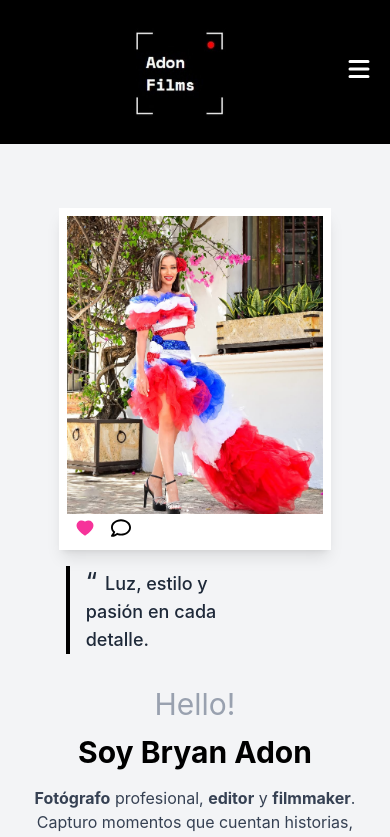
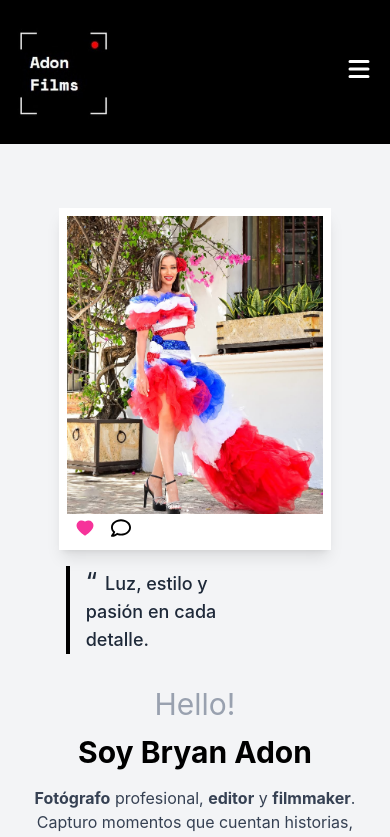
Before and after one commit to Rasmeh27/Bryan-Adon-portafolio, a React (Vite) app: page / in a window 390 px wide. Shown: the top 837 px of the page. Built offline with nearby package versions, Linux system fonts and the light colour scheme.

Commit message:
header fixed

```diff
--- a/src/components/header.jsx
+++ b/src/components/header.jsx
@@ -24,14 +24,14 @@ const Header = () => {
         scrolled ? "py-2" : "py-6"
       }`}
     >
-      <div className="flex justify-between items-center px-4 md:px-10 transition-all duration-500">
+      <div className="flex justify-between items-center px-4 md:px-10 w-full">
         {/* Imagen del fotógrafo - solo en desktop y no scrolled */}
         {!scrolled && (
           <img
             src={photographer}
             alt="photographer"
             loading="lazy"
-            className="hidden md:block w-250 h-100 object-cover transition-all duration-500"
+            className="hidden md:block w-[730px] h-auto object-cover transition-all duration-500"
           />
         )}
 
@@ -43,7 +43,7 @@ const Header = () => {
               src={logo}
               alt="logo"
               loading="lazy"
-              className="block md:hidden w-24 h-24 mx-auto transition-all duration-500"
+              className="block md:hidden w-24 h-24"
             />
 
             {/* Desktop: logo grande */}
@@ -51,7 +51,7 @@ const Header = () => {
               src={logo}
               alt="logo"
               loading="lazy"
-              className="hidden md:block w-48 h-48 transition-all duration-500"
+              className="hidden md:block w-48 h-48"
             />
           </>
         )}
```
